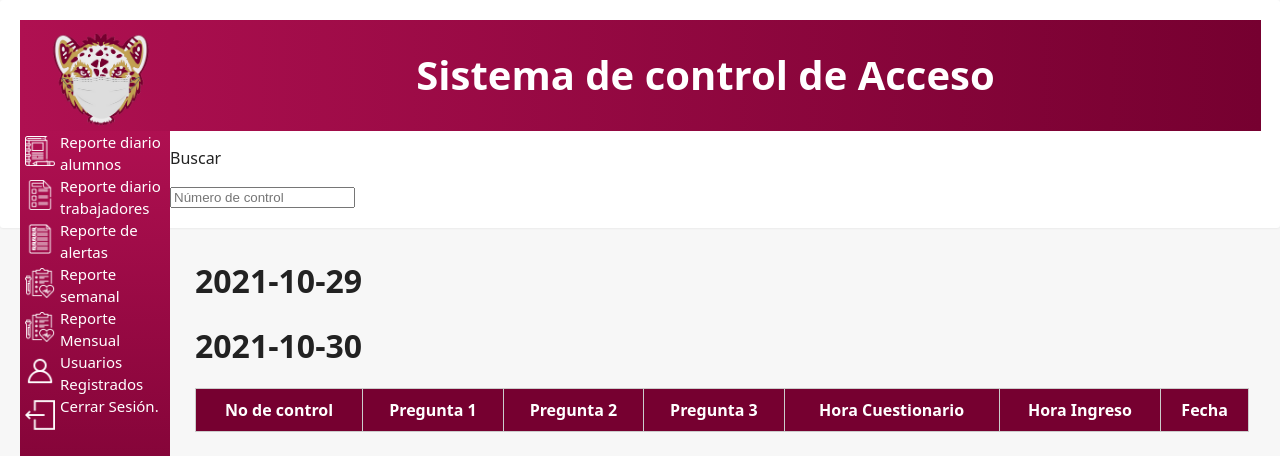
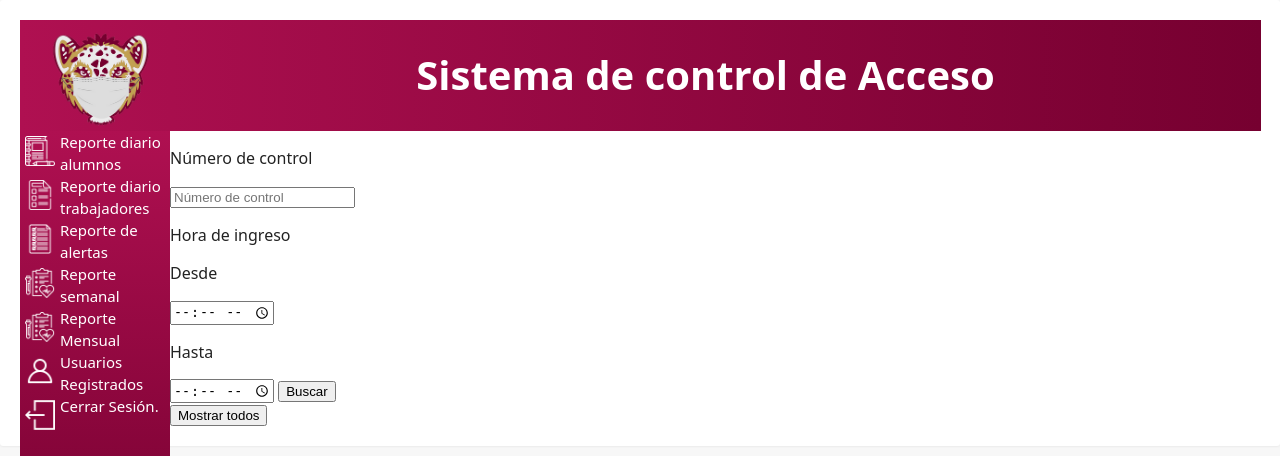
Before and after one commit to andyhermed/covitec, a PHP site: page /reporte_alumnos.php in a window 1280 px wide. Shown: the top 456 px of the page. Run offline with PHP 8.4, Linux system fonts and the light colour scheme; tables that the repository leaves empty or names only in its code hold one stand-in row (values such as "Sample post"); lists and menus that the app fills with data are empty.

Commit message:
Modified

```diff
--- a/reporte_alumnos.php
+++ b/reporte_alumnos.php
@@ -1,7 +1,10 @@
 <?php
+date_default_timezone_set("America/Mexico_City");
 //realizar conexion
 require_once ("conexion.php");
 $mensaje = "";
+$fecha = Date("Y-m-d");
+$fecha_sig = date("Y-m-d", strtotime("+1 day", strtotime($fecha)));
 //revisar datos a insertar
 if (isset($_POST["u_no_control"]) and isset($_POST["u_resp1"]) and isset($_POST["u_resp2"]) and isset($_POST["u_resp3"]) and isset($_POST["u_hr_cuestionario"]) and isset($_POST["u_hr_ingreso"]) and isset($_POST["u_fecha"])){
     //procedemos a insertar
@@ -16,10 +19,41 @@ if (isset($_POST["u_no_control"]) and isset($_POST["u_resp1"]) and isset($_POST[
 }
 
 //realizar consulta de registros y guardarlos en variable
-$fecha = Date("Y-m-d");
-$fecha_sig = date("Y-m-d", strtotime("+1 day", strtotime($fecha)));
-$sql = "(select * from alumnos_copia where fecha >= '".$fecha."' and fecha < '".$fecha_sig."')";
-$resultado = $conn->query($sql);
+if(isset($_POST['search'])){
+    $ncontrol = $_POST['ncontrol'];
+    $h_desde = $_POST['desde'];
+    $h_hasta = $_POST['hasta'];
+    $sql = "(select * from alumnos_copia where fecha >= '".$fecha."' and fecha < '".$fecha_sig."' and no_control like '%".$ncontrol."%' and hr_ingreso between '".$h_desde."' and '".$h_hasta."')";
+    $resultado = $conn->query($sql);
+    if ($h_desde == "") {
+        if ($h_hasta == "") {
+            $sql = "(select * from alumnos_copia where fecha >= '".$fecha."' and fecha < '".$fecha_sig."' and no_control like '%".$ncontrol."%')";
+            $resultado = $conn->query($sql);
+        }
+    }
+    if ($ncontrol == "") {
+        $sql = "(select * from alumnos_copia where fecha >= '".$fecha."' and fecha < '".$fecha_sig."' and hr_ingreso between '".$h_desde."' and '".$h_hasta."')";
+            $resultado = $conn->query($sql);
+    }
+    if ($ncontrol == ""){
+        if ($h_desde == "") {
+            if ($h_hasta == "") {
+                $sql = "(select * from alumnos_copia where fecha >= '".$fecha."' and fecha < '".$fecha_sig."')";
+                $resultado = $conn->query($sql);
+            }
+        }
+    }
+}else {
+    $sql = "(select * from alumnos_copia where fecha >= '".$fecha."' and fecha < '".$fecha_sig."')";
+    $resultado = $conn->query($sql);
+}
+if (isset ($_POST['mostrar'])) {
+    $sql = "(select * from alumnos_copia where fecha >= '".$fecha."' and fecha < '".$fecha_sig."')";
+    $resultado = $conn->query($sql);
+}
+$ncontrol = "";
+$h_desde = "";
+$h_hasta = "";
 //indicar donde poner los registros
 ?>
 <!DOCTYPE html>
@@ -69,10 +103,26 @@ $resultado = $conn->query($sql);
                 <a href="../covitec/index.php">Cerrar Sesión.</a>
                 </div>
             </div>
-            <div class = "Seleccion">
-                <p>Buscar </p>
-                <input type="search" id="search" placeholder="Número de control"/>
-
+            <div class = "filtro">
+            <form method="post" action="<?php echo $_SERVER['PHP_SELF']; ?>">
+                <div class="buscar">
+                <span>
+                <p>Número de control</p>
+                <input type="text" name="ncontrol" placeholder="Número de control"/>
+                </span>
+                <span>
+                <p>Hora de ingreso</p>
+                <p>Desde</p>
+                <input type="time" name="desde">
+                <p>Hasta</p>
+                <input type="time" name="hasta">
+                <input type="submit" name="search" value="Buscar">
+                </span>
+                <br>
+                <span>
+                <input type="submit" name="mostrar" value="Mostrar todos">
+                </span>
+                </div>
             </div>
             <div class="user-list">
             <table>
@@ -86,7 +136,7 @@ $resultado = $conn->query($sql);
                                 <th>Hora Ingreso</th>
                                 <th>Fecha</th>
                             </tr>
-                            <?php //ESTO ES PHP
+                            <?php
                                 if ($resultado->num_rows>0) {
                                     while ($registro = $resultado->fetch_array()) {
                                          echo "<tr>";
@@ -100,8 +150,6 @@ $resultado = $conn->query($sql);
                                          echo "</tr>";
                                     }
                                 }
-                                echo "<h1>".$fecha."</h1>";
-                                echo "<h1>".$fecha_sig."</h1>";
                             ?>
                         </tbody>
                     </table>
```
